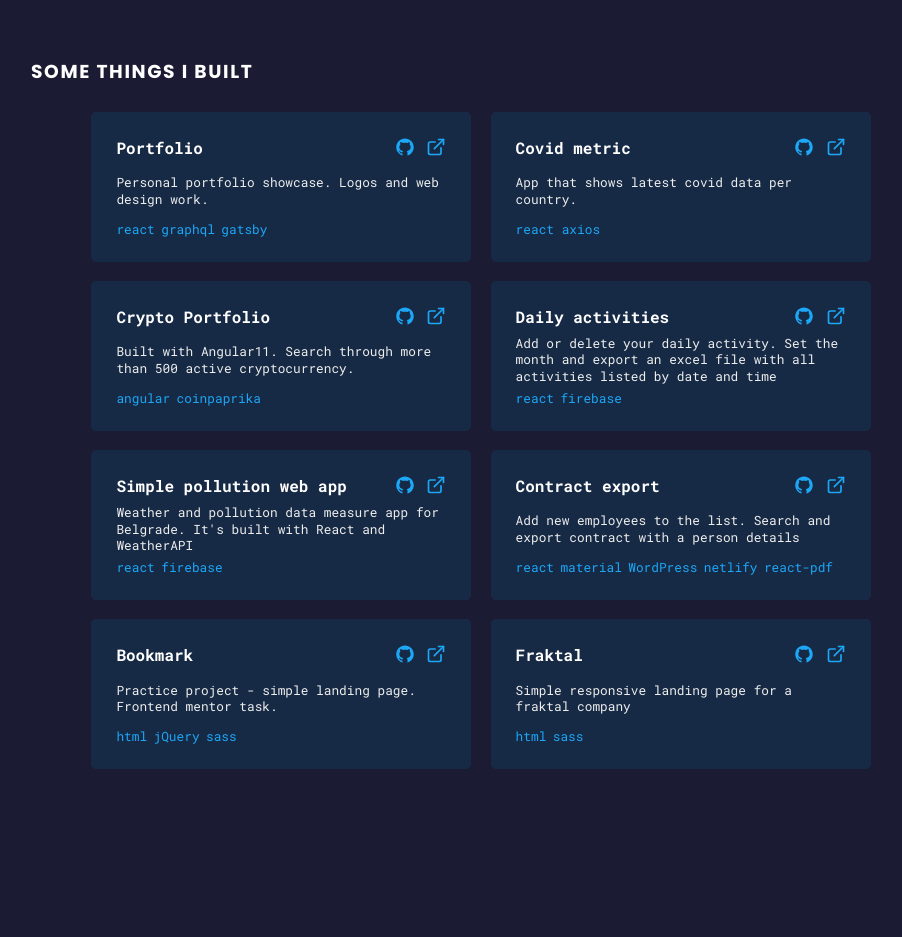
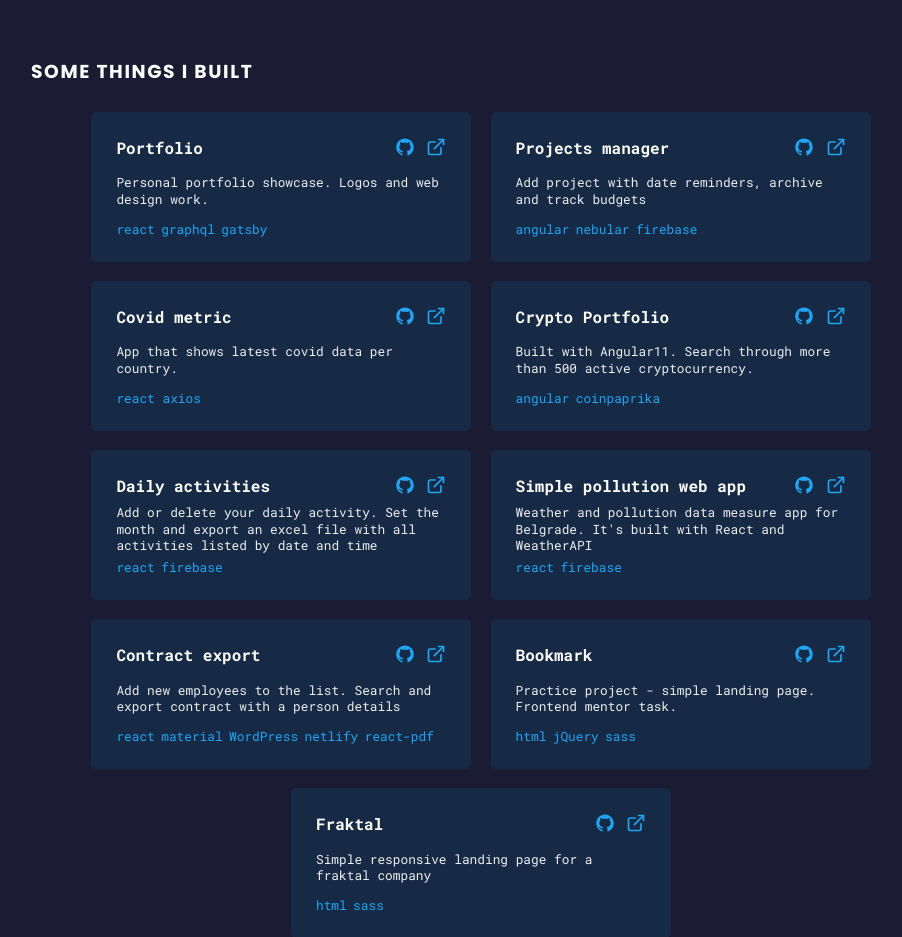
Before and after one commit to themikegit/bio, a Gatsby site: page / in a window 1280 px wide. Shown: the part 1120-2057 px from the top of the page, without its empty margins (159-1061 px from the left). Before the commit the page ends 1915 px from the top, so only its background shows below. Built offline with nearby package versions, Linux system fonts and the light colour scheme; Gatsby itself is replaced by a stand-in of ours.

Commit message:
Update cardsGrid.js

```diff
--- a/src/comp/cardsGrid.js
+++ b/src/comp/cardsGrid.js
@@ -10,6 +10,15 @@ const PROJECTS = [
     linkEXT: "https://www.brandmik.com/",
     tags: ["react", "graphql", "gatsby"],
   },
+    {
+    name: "Projects manager",
+    description: "Add project with date reminders, archive and track budgets",
+    linkGH: " https://github.com/themikegit/report_crm",
+    linkEXT: "#",
+    tags: ["angular", "nebular", "firebase"],
+  },
+
+
   {
     name: "Covid metric",
     description: "App that shows latest covid data per country.",
```
